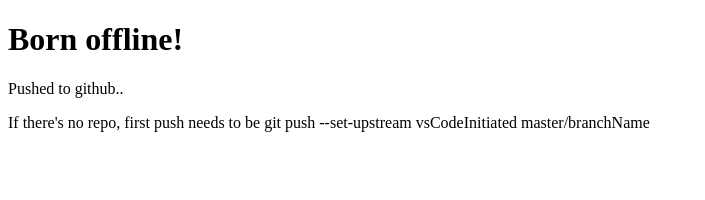
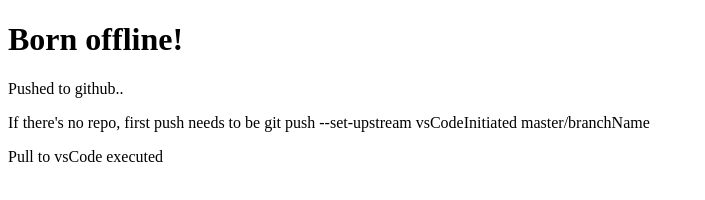
Before and after one commit to maximcovali/vsCodeInitiated, a plain HTML site: page index.html in a window 1280 px wide. Shown: the whole page, without its empty margins (0-705 px from the left). Drawn offline with Linux system fonts and the light colour scheme.

Commit message:
Update index.html

```diff
--- a/index.html
+++ b/index.html
@@ -10,5 +10,6 @@
     <h1>Born offline!</h1>
     <p>Pushed to github..</p>
     <p>If there's no repo, first push needs to be git push --set-upstream vsCodeInitiated master/branchName</p>
+    <p>Pull to vsCode executed</p>
 </body>
 </html>
```
